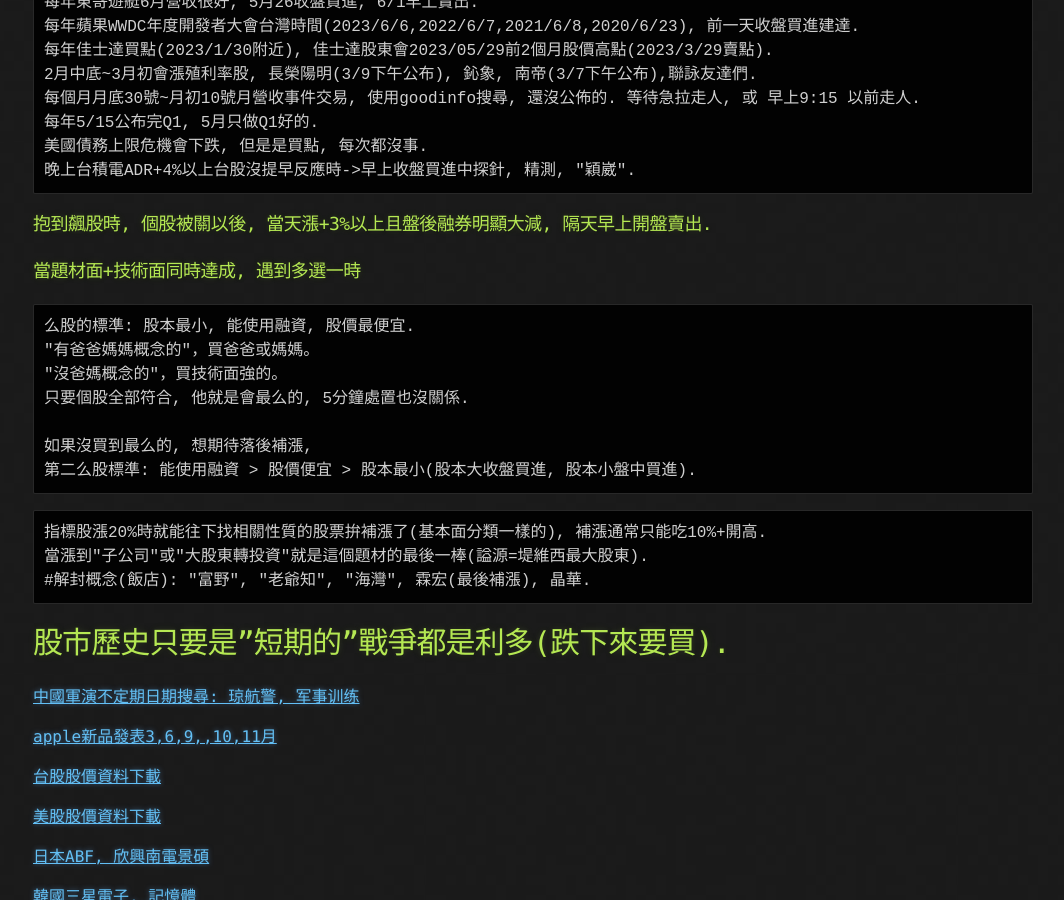
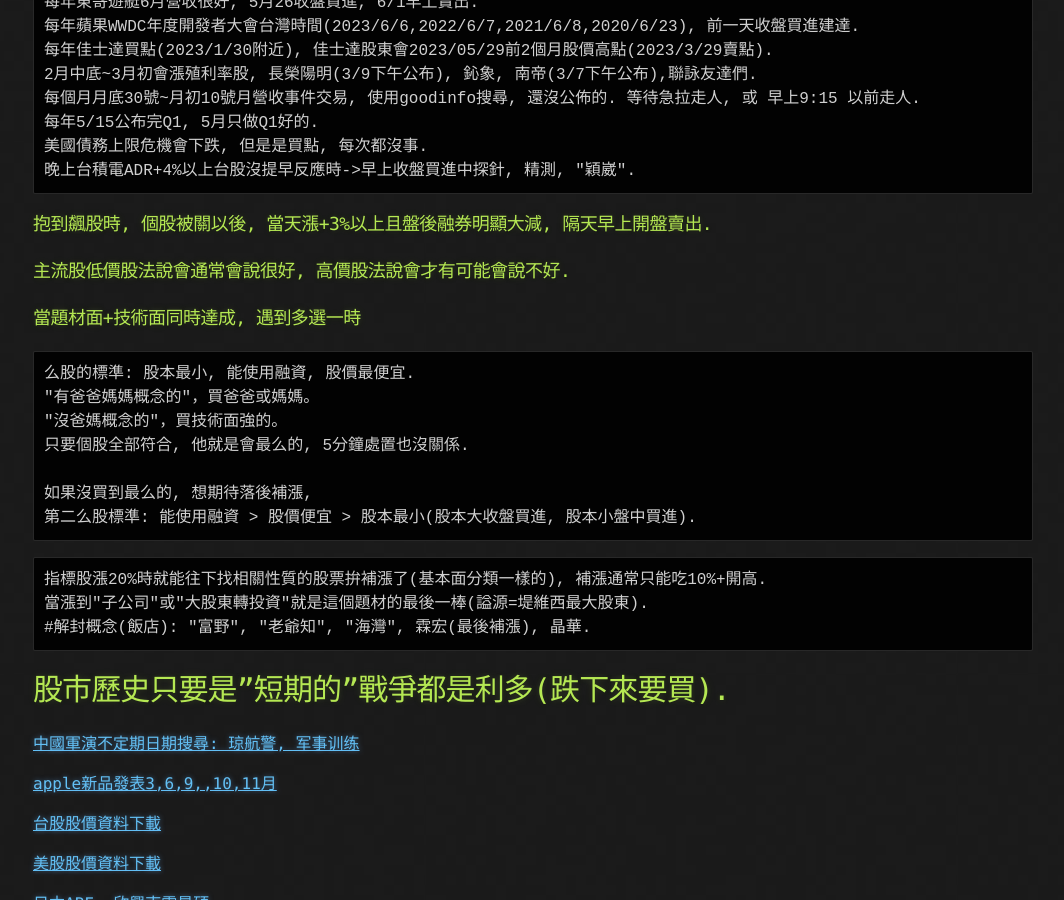
Before and after one commit to lepg5487/Stock_God, a Jekyll site: the page built from experience.md, in a window 1280 px wide and 900 px high, scrolled down 390 px. Shown: the whole window, without its empty margins (107-1171 px from the left). Built offline with Jekyll 4.4.1, drawn with Linux system fonts in a browser that asks for light colours; our own code applies the rules of GitHub Pages for plain Markdown files.

Commit message:
Update experience.md

````diff
--- a/experience.md
+++ b/experience.md
@@ -17,6 +17,7 @@ layout: testlayouts
 晚上台積電ADR+4%以上台股沒提早反應時->早上收盤買進中探針, 精測, "穎崴".
 ```
 ### 抱到飆股時, 個股被關以後, 當天漲+3%以上且盤後融券明顯大減, 隔天早上開盤賣出.
+### 主流股低價股法說會通常會說很好, 高價股法說會才有可能會說不好.
 
 ### 當題材面+技術面同時達成, 遇到多選一時
 ```
````
